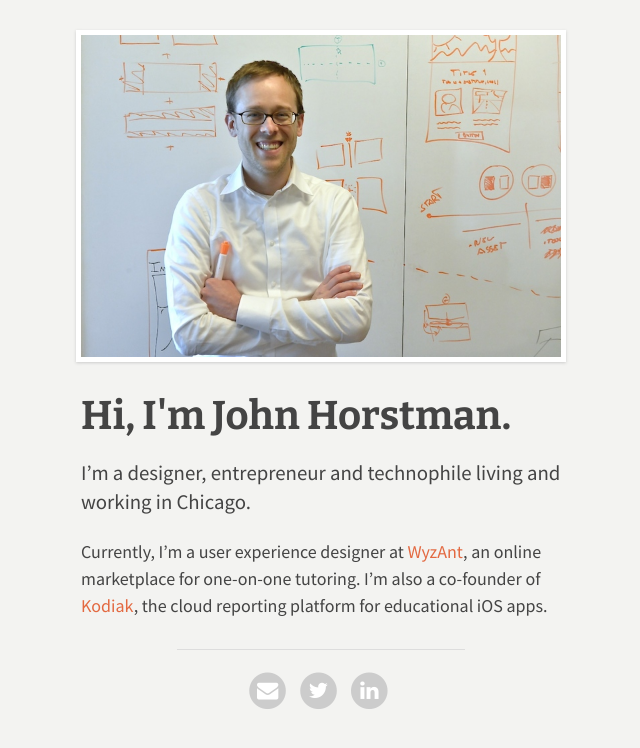
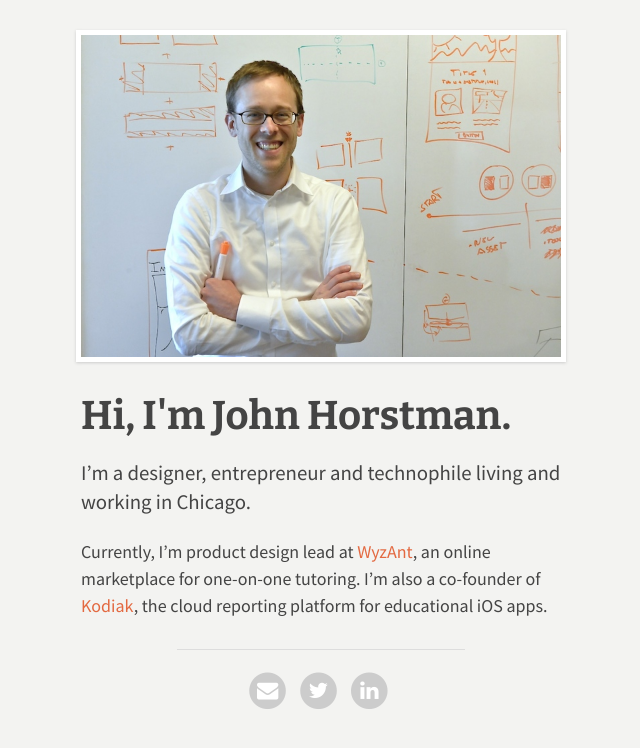
Before and after one commit to johnhorstman/johnhorstman.github.io, a Jekyll site: the page built from index.html, in a window 1280 px wide. Shown: the top 748 px of the page, without its empty margins (319-959 px from the left). Built offline with Jekyll 4.4.1, drawn with Linux system fonts in a browser that asks for light colours; nearby versions of some CDN libraries.

Commit message:
Update job title

```diff
--- a/index.html
+++ b/index.html
@@ -9,4 +9,4 @@ title: Hi, I'm John Horstman
 
 <p class="featured">I&rsquo;m a designer, entrepreneur and technophile living and working in Chicago.</p>
 
-<p>Currently, I&rsquo;m a user experience designer at <a href="http://www.wyzant.com/" title="WyzAnt" target="_blank">WyzAnt</a>, an online marketplace for one-on-one tutoring. I&rsquo;m also a co-founder of <a href="http://www.kodiakreporting.com/" title="Kodiak: Educational App Reporting" target="_blank">Kodiak</a>, the cloud reporting platform for educational iOS apps.</p>
+<p>Currently, I&rsquo;m product design lead at <a href="http://www.wyzant.com/" title="WyzAnt" target="_blank">WyzAnt</a>, an online marketplace for one-on-one tutoring. I&rsquo;m also a co-founder of <a href="http://www.kodiakreporting.com/" title="Kodiak: Educational App Reporting" target="_blank">Kodiak</a>, the cloud reporting platform for educational iOS apps.</p>
```
